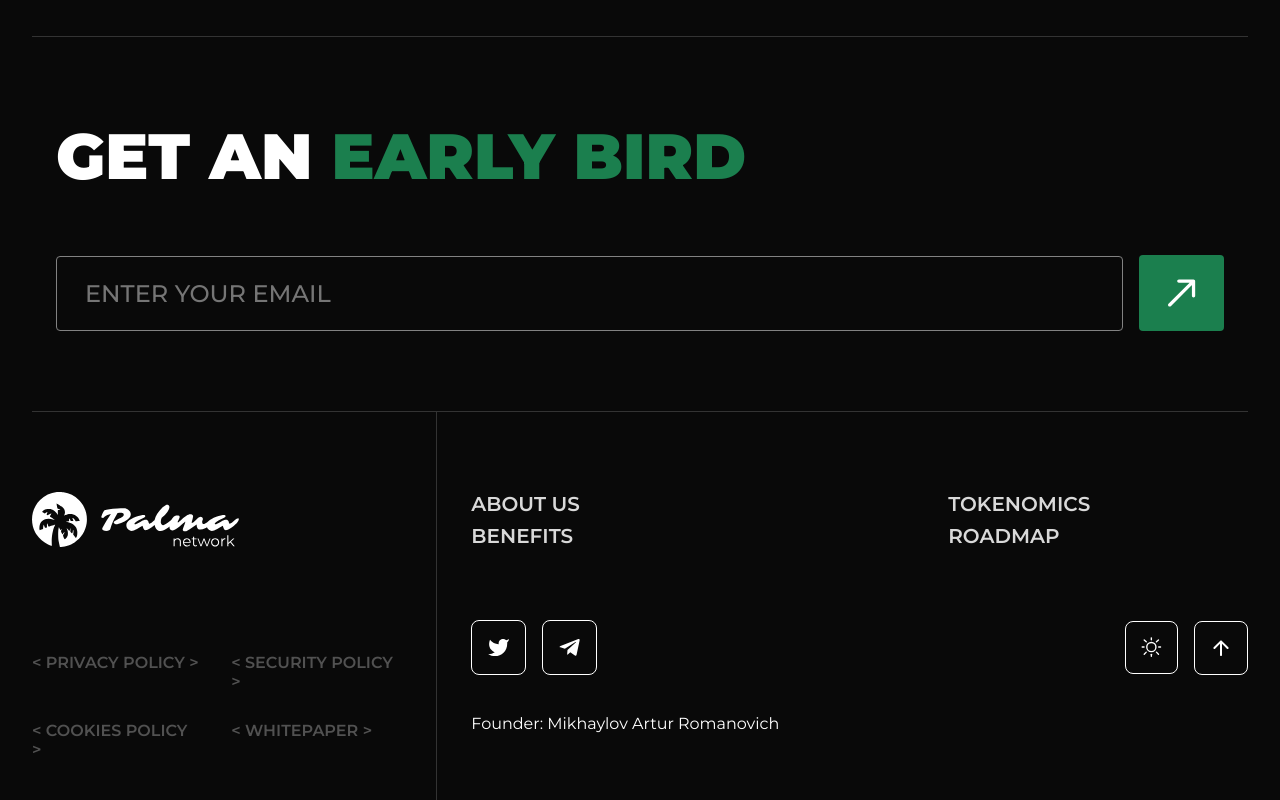
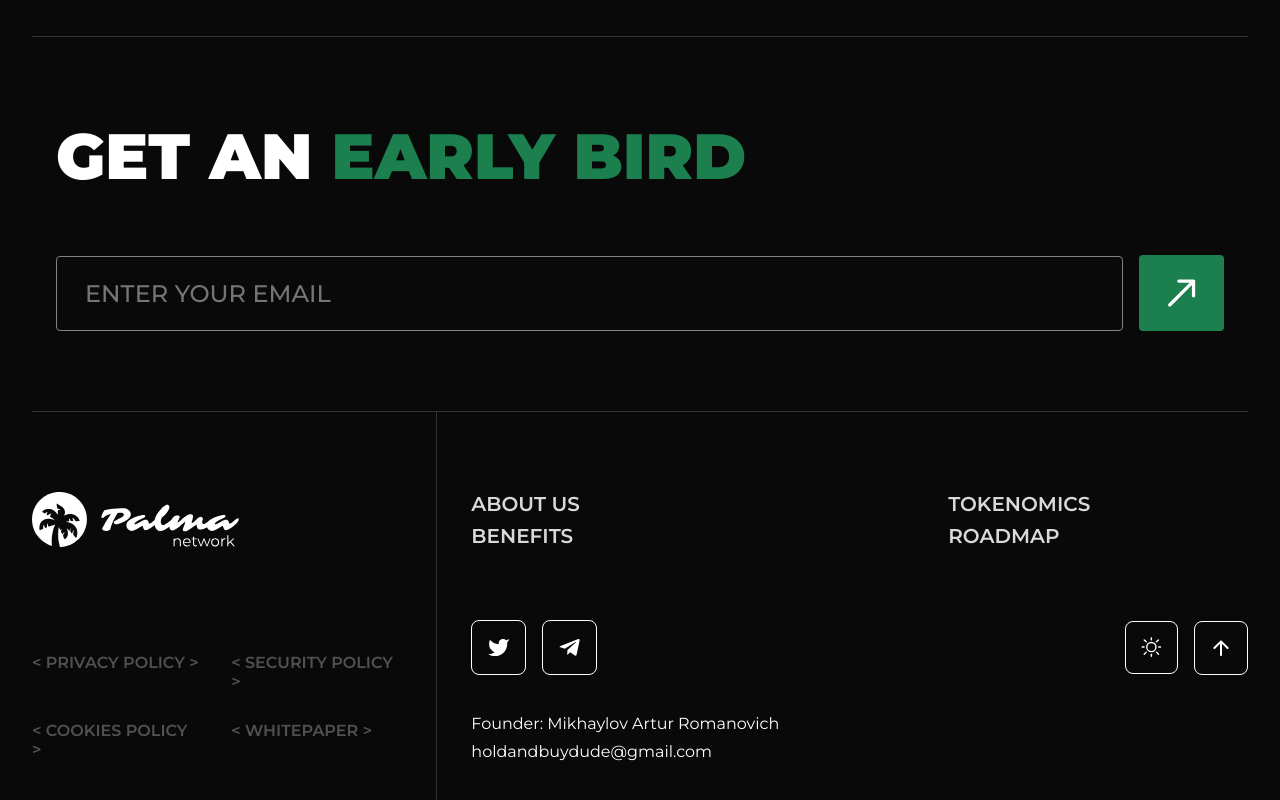
Before and after one commit to StoryTW/aavault-nextjs, a Next.js app: page / in a window 1280 px wide. Shown: the part 8161-8961 px from the top of the page. Built offline with nearby package versions, Linux system fonts and the light colour scheme.

Commit message:
Добавил почту Артура

```diff
--- a/src/layout/Footer/Footer.tsx
+++ b/src/layout/Footer/Footer.tsx
@@ -117,7 +117,10 @@ export const Footer = () => {
             </div>
           </div>
 
-          <p style={{marginTop: "40px"}}>Founder:  Mikhaylov Artur Romanovich</p>
+          <div style={{ display: 'flex', flexDirection: 'column', gap: '10px', marginTop: '40px' }}>
+            <p>Founder: Mikhaylov Artur Romanovich</p>
+            <p>holdandbuydude@gmail.com</p>
+          </div>
 
           <div className={styles.textBlock}>
             <a
```
